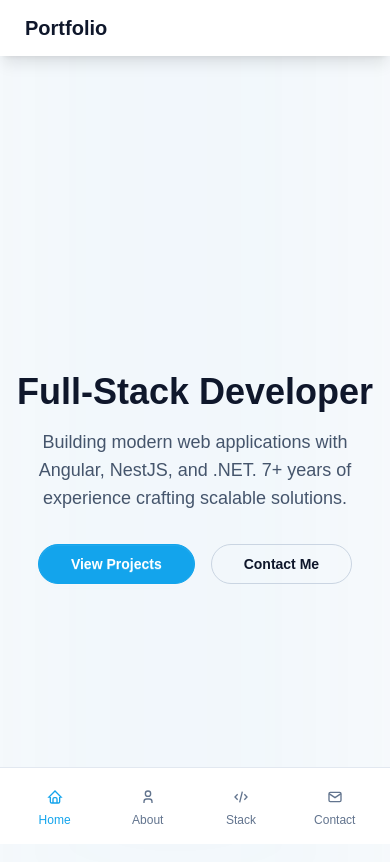
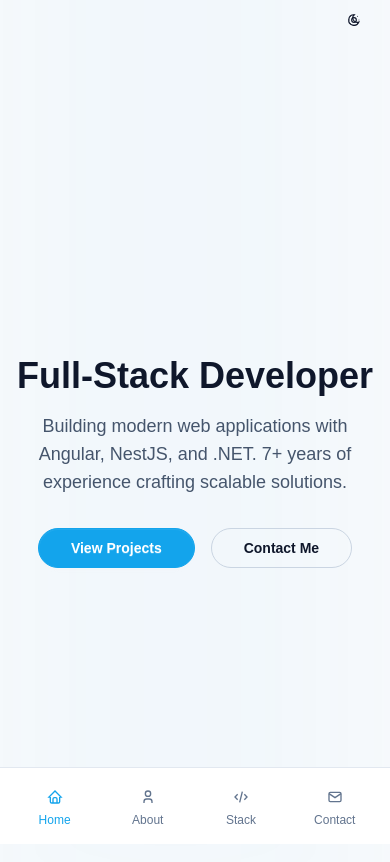
Before and after one commit to BenavidesMichael/portfolio, an Angular app: page / in a window 390 px wide. Shown: the top 862 px of the page. Built offline with nearby package versions, Linux system fonts and the light colour scheme.

Commit message:
refactor: Simplify mobile header by integrating ThemeToggleComponent and removing unnecessary markup

```diff
--- a/src/app/pages/mobile/components/header/header.component.html
+++ b/src/app/pages/mobile/components/header/header.component.html
@@ -1,9 +1,4 @@
-<header class="navbar bg-base-100 shadow-lg sticky top-0 z-50 min-h-14">
-  <div class="navbar-start">
-    <a class="btn btn-ghost text-xl font-bold"> Portfolio </a>
-  </div>
-
-  <div class="navbar-end">
-    <!-- Optional actions like theme toggle or menu -->
-  </div>
-</header>
+<div class="navbar-end flex justify-items-end w-full px-4">
+  <!-- Optional actions like theme toggle or menu -->
+  <app-theme-toggle />
+</div>
--- a/src/app/pages/mobile/components/header/header.component.ts
+++ b/src/app/pages/mobile/components/header/header.component.ts
@@ -1,4 +1,5 @@
 import { Component } from '@angular/core';
+import { ThemeToggleComponent } from '@shared/components';
 
 /**
  * Mobile header component
@@ -7,7 +8,7 @@ import { Component } from '@angular/core';
  */
 @Component({
   selector: 'app-mobile-header',
-  imports: [],
+  imports: [ThemeToggleComponent],
   templateUrl: './header.component.html',
 })
 export class HeaderComponent {
```
